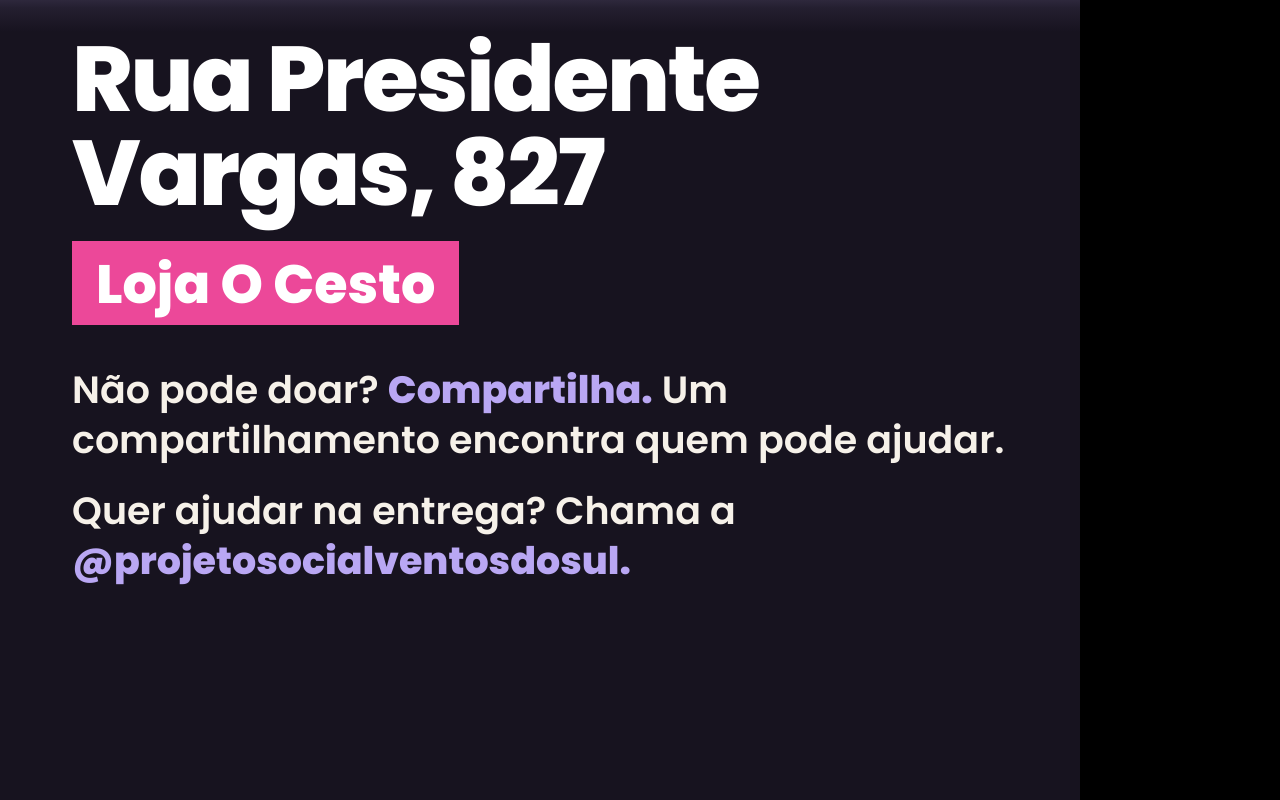
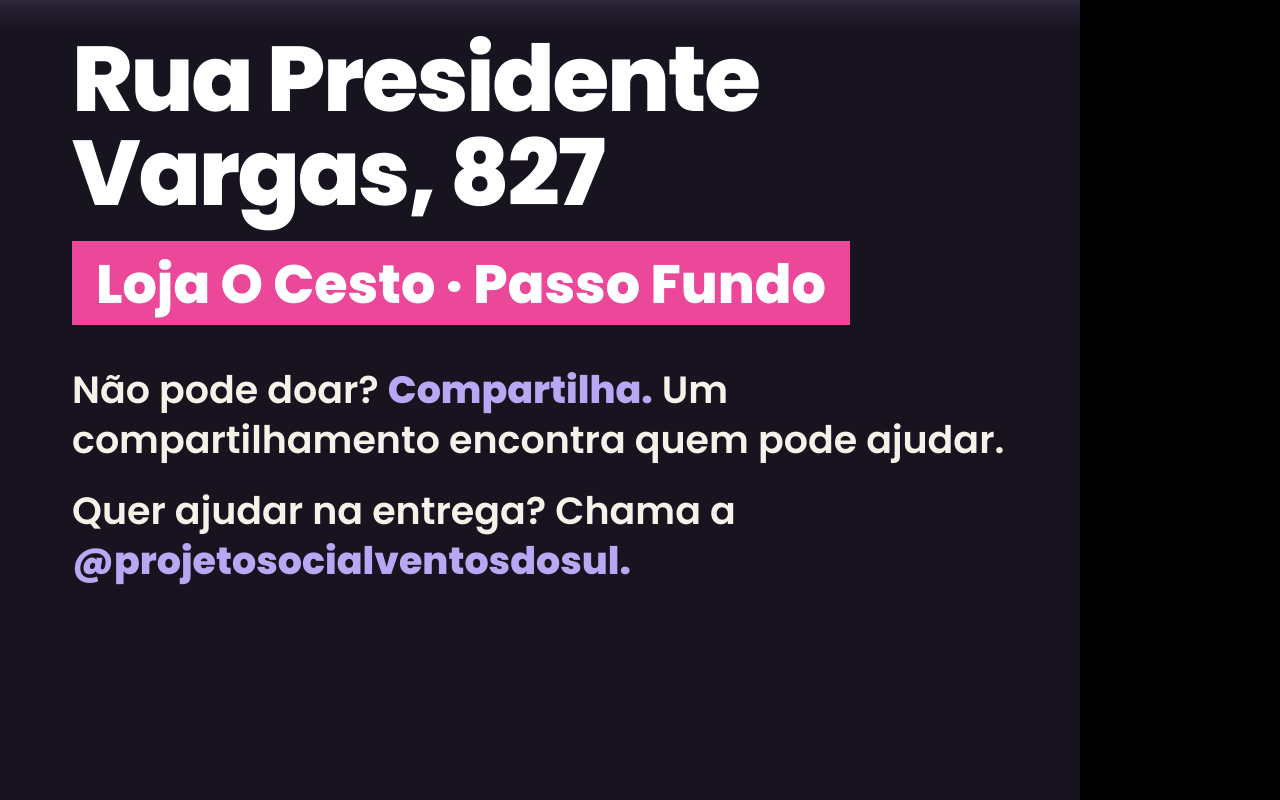
Before and after one commit to guiwxz/souazoe, a plain HTML site: page templates/campanhas/tupancireta.html in a window 1280 px wide. Shown: the part 4960-5760 px from the top of the page. Drawn offline with Linux system fonts and the light colour scheme; a web font is replaced by a local one.

Commit message:
Tupanciretã: ponto de coleta em Passo Fundo
O endereço da Loja O Cesto é em Passo Fundo (confirmado pela Isabela):
entra no Story 3, para ninguém achar que a entrega é em Tupanciretã.

Co-Authored-By: Claude Opus 5.5 <noreply@anthropic.com>
Claude-Session: https://claude.ai/code/session_01E463xH9BcWVb3vVwhdwWao

```diff
--- a/templates/campanhas/tupancireta.html
+++ b/templates/campanhas/tupancireta.html
@@ -8,7 +8,7 @@
   depois dos temporais e alagamentos (nov/2026). ONG de confiança, confirmada pela Isabela.
   Só o que o post da ONG diz: os 5 bairros (Moraes, Olho da Cobra, Pedreira, Severo e Chiaretta), animais com fome,
   sem pote pra água e sem coleira; o protetor Márcio; roupa já tem bastante; a lista do que falta; o ponto de coleta
-  (Rua Presidente Vargas, 827, Loja O Cesto); compartilhar; ajudar na entrega falando com a ONG.
+  (Rua Presidente Vargas, 827, Loja O Cesto, em Passo Fundo, confirmado pela Isabela); compartilhar; ajudar na entrega falando com a ONG.
   Nada de dinheiro nem PIX: só itens, direto no ponto de coleta.
   Visual dos Stories de dica (../dicas/dica.css): 3 Stories, na ordem em que vão ao ar.
   Render: sh templates/campanhas/render.sh tupancireta → saida/tupancireta-1..3.png
@@ -92,7 +92,7 @@
   <div class="mao" style="right:110px;top:640px;color:#fff">ninguém fica<br>pra trás.</div>
   <div class="txt">
     <div class="end">Rua Presidente Vargas, 827</div>
-    <div class="loja">Loja O Cesto</div>
+    <div class="loja">Loja O Cesto · Passo Fundo</div>
     <div class="acao">
       <div>Não pode doar? <b>Compartilha.</b> Um compartilhamento encontra quem pode ajudar.</div>
       <div>Quer ajudar na entrega? Chama a <b>@projetosocialventosdosul.</b></div>
```
Also changed, not shown: templates/campanhas/saida/tupancireta-3.png.
